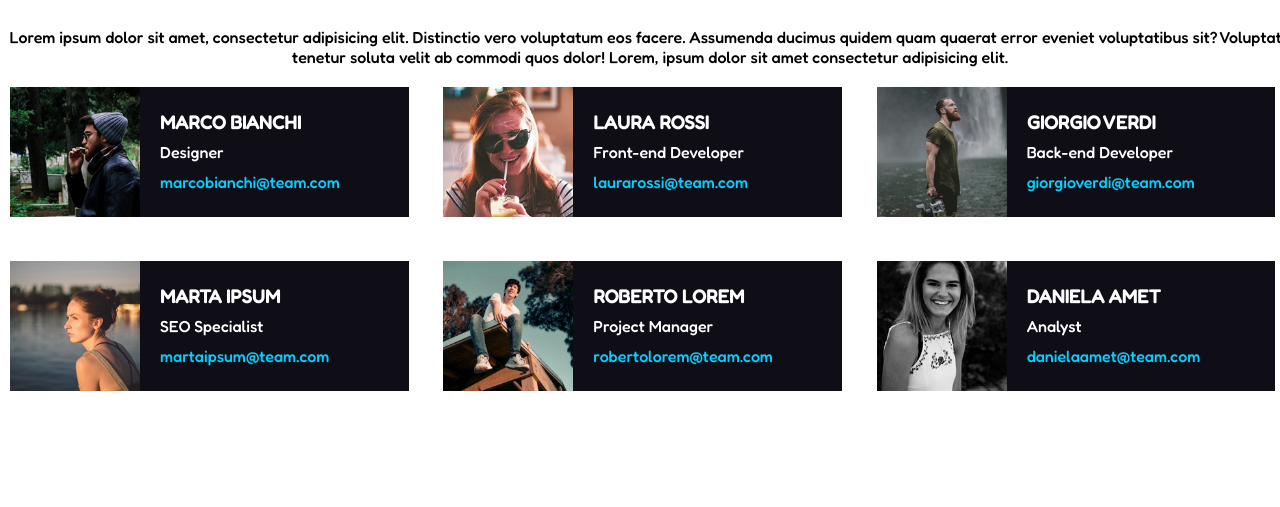
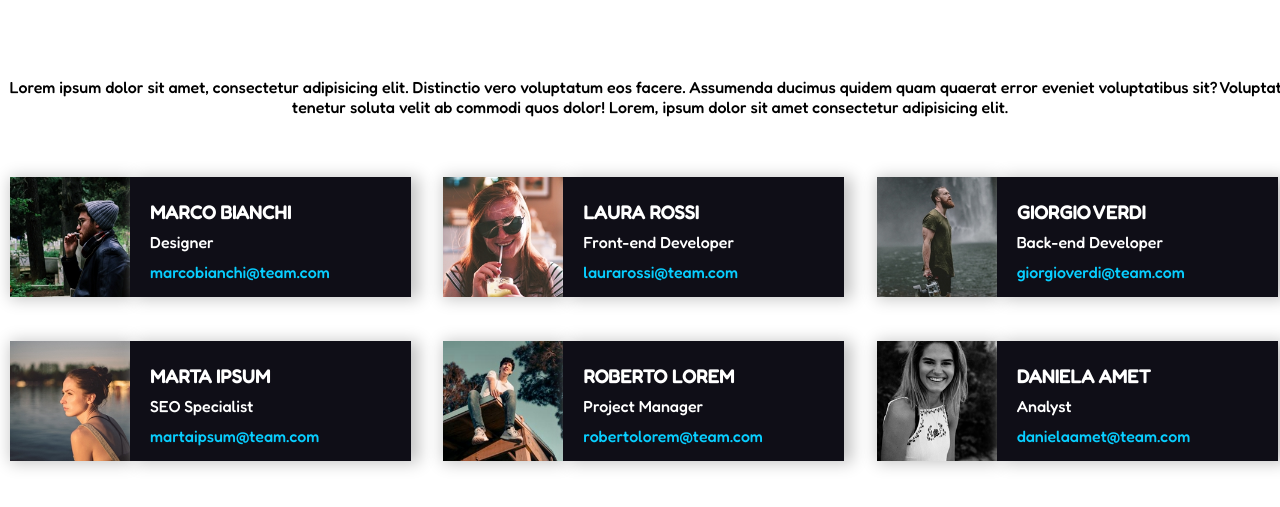
Before and after one commit to CraciaDenisStefan/html-css-float-cards, a plain HTML site: page index.html in a window 1280 px wide. Shown: the part 61-568 px from the top of the page. Drawn offline with Linux system fonts and the light colour scheme.

Commit message:
[FEAT] Aggiunto box-shadow . Esercizio finito.

```diff
--- a/css/style.css
+++ b/css/style.css
@@ -11,7 +11,7 @@
  .container{
     width: 1300px;
     margin: 0 auto;
-    margin-bottom: 10px;
+    margin-bottom: 50px;
  }
 /* Nel footer sistemiamo h1 e p */
  footer h1{
@@ -19,7 +19,7 @@
     font-size: 40px;
     color: rgb(236, 59, 88);
     margin-top: 10px;
-    margin-bottom: 30px;
+    margin-bottom: 80px;
  }
  footer p{
     text-align: center;
@@ -51,17 +51,19 @@
     content: '';
     display: table;
  }
-
  img{
-    height: 130px;
+    height: 120px;
+    border:gray;
+    box-shadow: 1px 1px 15px 1px rgb(196, 196, 196);
  }
  .content.dati_dipendente{
     background-color: rgb(15,14,23);
-    width: 65%;
-    height: 130px;
+    width: 68%;
+    height: 120px;
     line-height: 30px;
     padding: 20px;
-    color:white
+    border:gray;
+    box-shadow: 7px 1px 15px 1px rgb(196, 196, 196);
  }
   .email_dipendente{
     color: rgb(8, 206, 255);
```
Also changed, not shown: index.html (+0 -3 lines).
